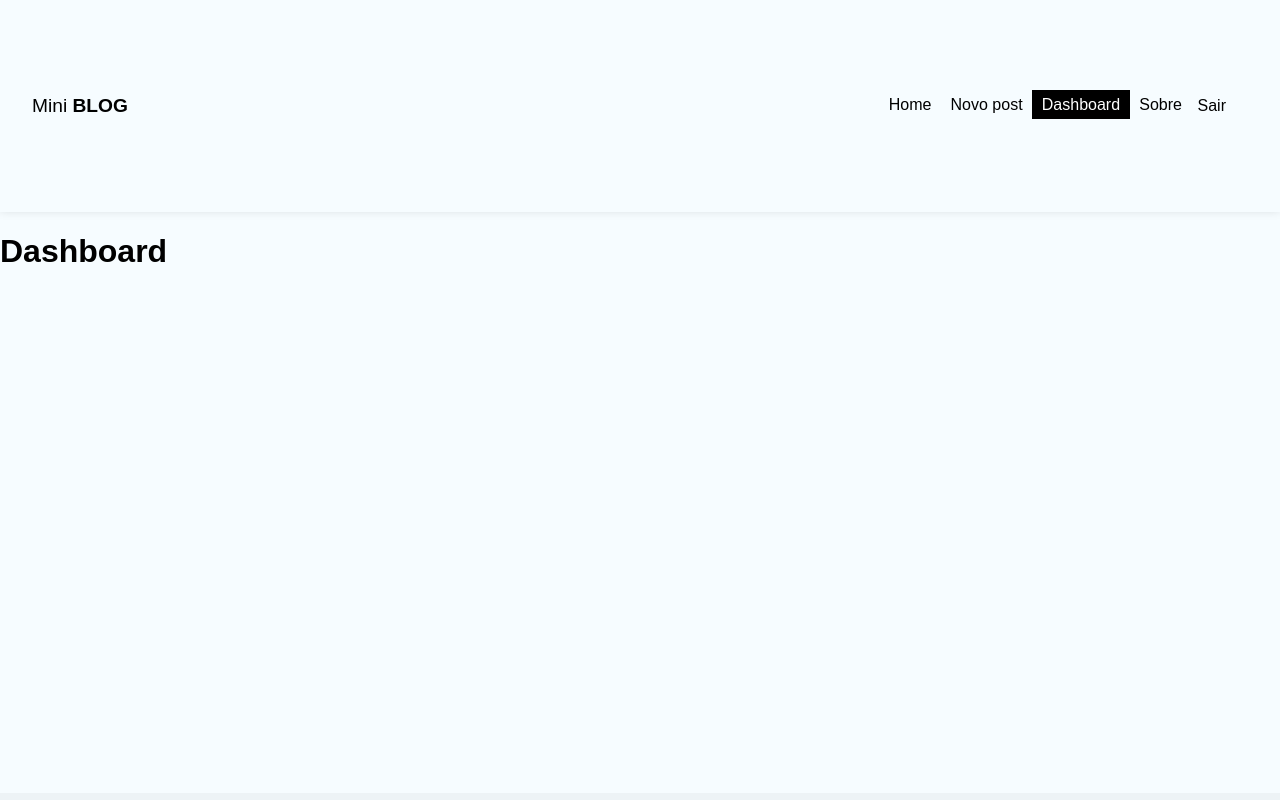
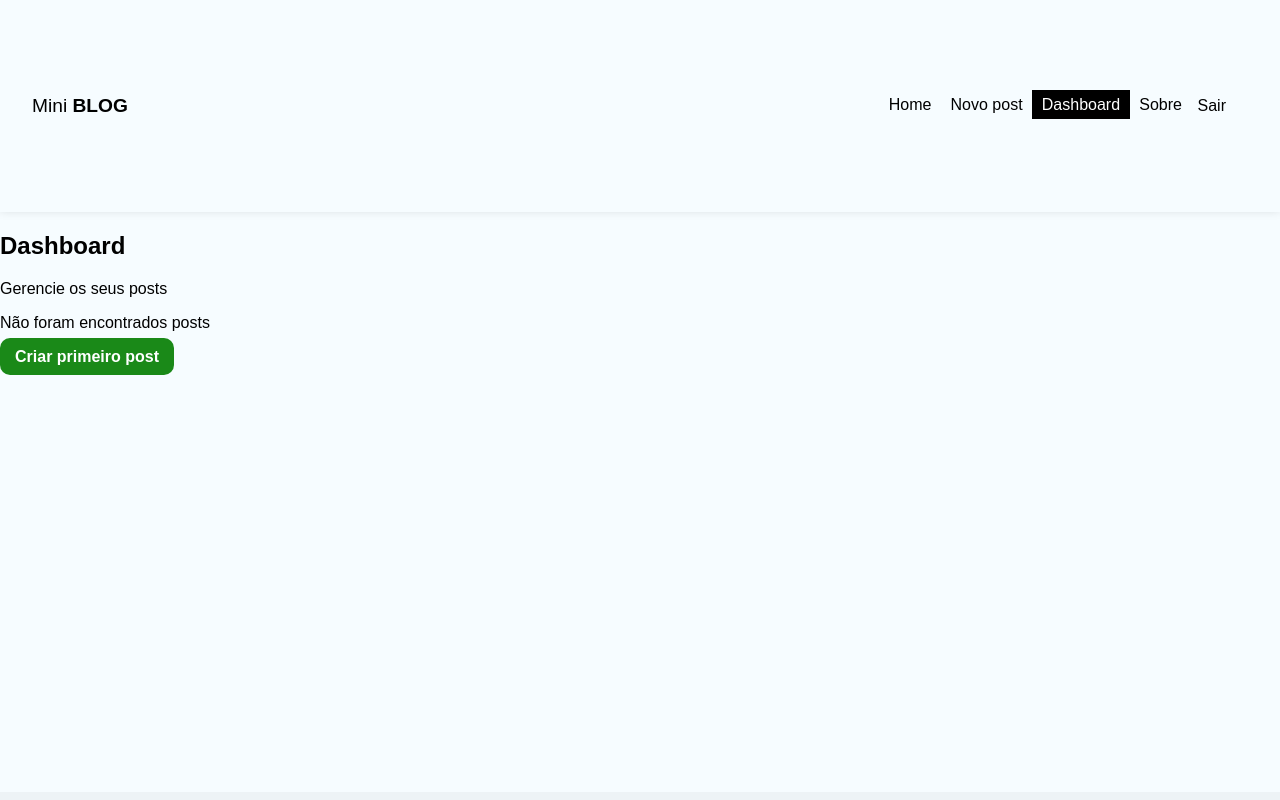
Before and after one commit to gillsonpassos/React, a React (Create React App) app in the folder Avançando-em-React/10_MINIBLOG/miniblog/: page /dashboard in a window 1280 px wide. Shown: the top 800 px of the page. Built offline with nearby package versions, Linux system fonts and the light colour scheme; no server answers; sample sign-in values are in the browser's storage; the HTML template or start-up script is replaced by a standard one.

Commit message:
Estruturando dashboard

```diff
--- a/Avançando-em-React/10_MINIBLOG/miniblog/src/pages/Dashboard/Dashboard.js
+++ b/Avançando-em-React/10_MINIBLOG/miniblog/src/pages/Dashboard/Dashboard.js
@@ -1,9 +1,34 @@
 import styles from "./Dashboard.module.css";
 
+import { Link } from "react-router-dom";
+
+// Hooks
+import { useAuthValue } from "../../contexts/AuthContext";
+import { useFetchDocuments } from "../../Hooks/useFetchDocuments";
+
 const Dashboard = () => {
+  const { user } = useAuthValue();
+  const uid = user.uid;
+
+  // post do usuário
+  const posts = [];
+
   return (
     <div>
-      <h1>Dashboard</h1>
+      <h2>Dashboard</h2>
+      <p>Gerencie os seus posts</p>
+      {posts && posts.length === 0 ? (
+        <div className={styles.noposts}>
+          <p>Não foram encontrados posts</p>
+          <Link to="/posts/create" className="btn">
+            Criar primeiro post
+          </Link>
+        </div>
+      ) : (
+        <div>
+          <p>Tem posts!</p>
+        </div>
+      )}
     </div>
   );
 };
```
